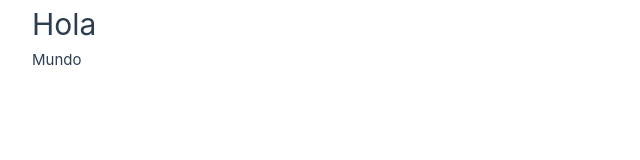
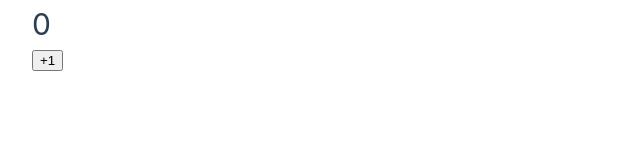
Before and after one commit to jmboada30/01-rick-morty-vue-ts, a Vue app: page / in a window 1280 px wide. Shown: the top 160 px of the page, without its empty margins (0-640 px from the left). Built offline with nearby package versions, Linux system fonts and the light colour scheme.

Commit message:
script setup base en 1 solo archivo

```diff
--- a/src/App.vue
+++ b/src/App.vue
@@ -1,9 +1,13 @@
-<script setup lang="ts"></script>
+<script setup lang="ts">
+import { ref } from 'vue';
+
+const counter = ref(0);
+</script>
 
 <template>
   <div class="wrapper">
-    <h1>Hola</h1>
-    <p>Mundo</p>
+    <h1>{{ counter }}</h1>
+    <button @click="counter++">+1</button>
   </div>
 </template>
 
```
